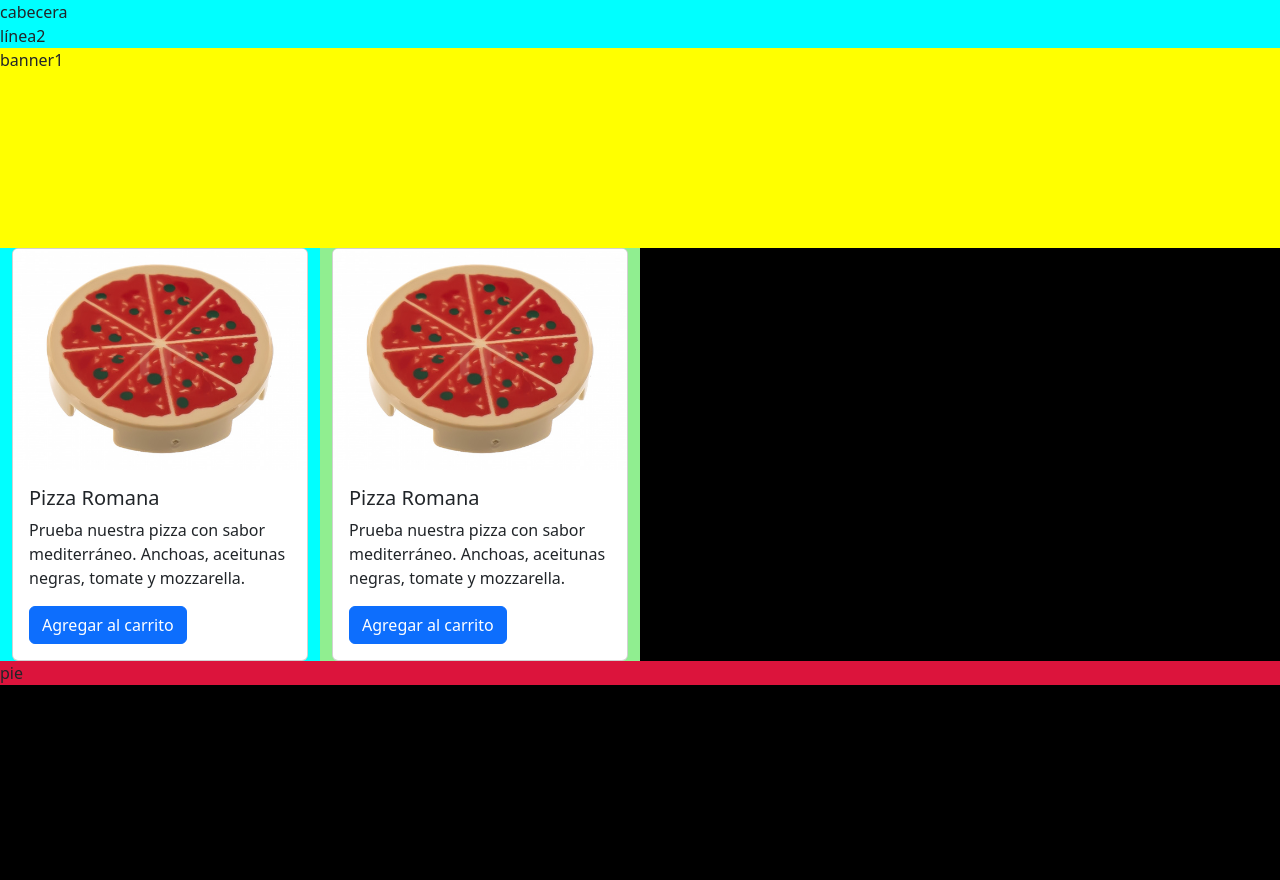
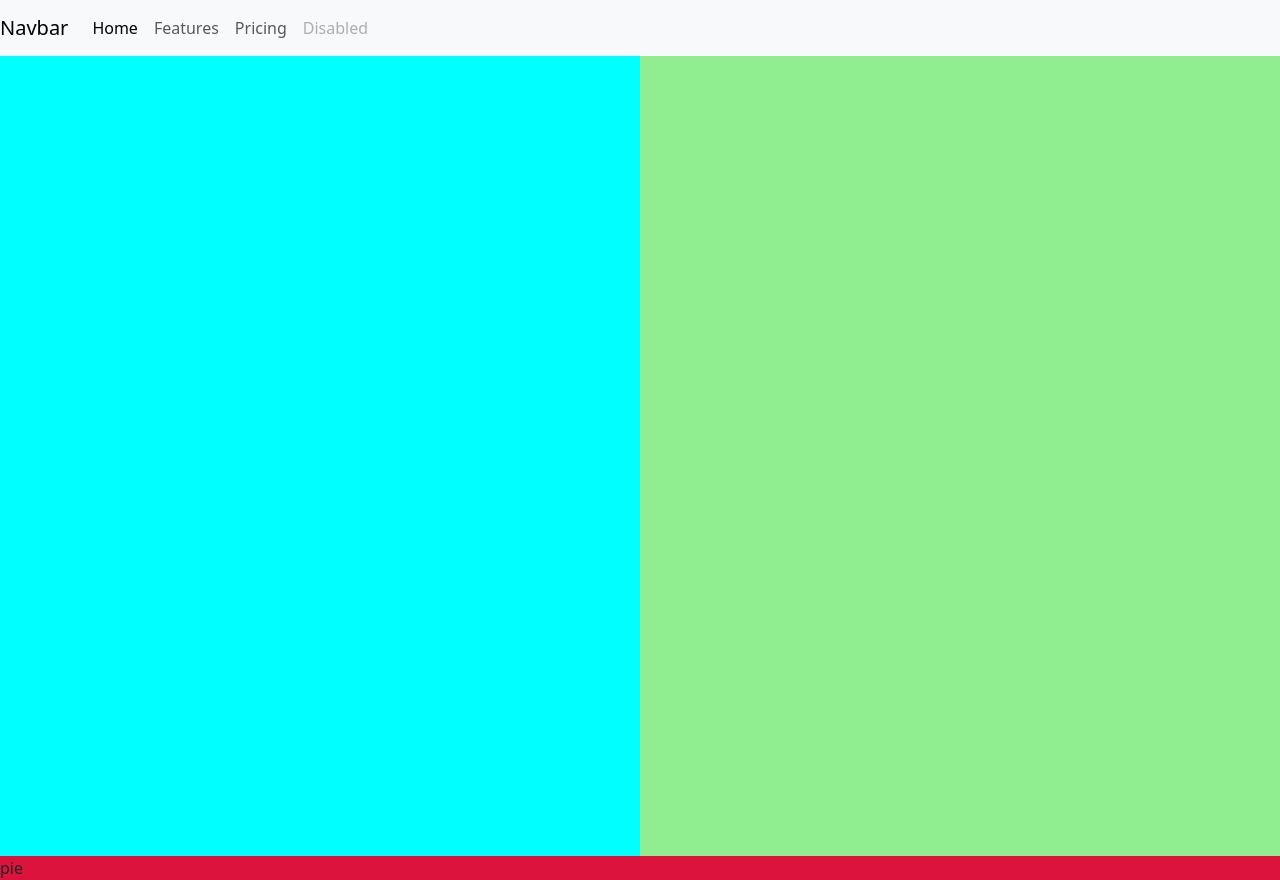
Before and after one commit to paco-fuentes/btc-geekshubs-15092023-proyecto-1, a plain HTML site: page index.html in a window 1280 px wide. Before the commit the page ends 800 px from the top, so only its background shows below. Drawn offline with nearby package versions, Linux system fonts and the light colour scheme.

Commit message:
Cambios en el menu de inicio y agregada una navbar

```diff
--- a/index.html
+++ b/index.html
@@ -13,54 +13,61 @@
 </head>
 
 <body>
+
+    <!-- CABECERA -->
+    <nav class="navbar navbar-expand-lg bg-body-tertiary">
+          <a class="navbar-brand" href="#">Navbar</a>
+          <button class="navbar-toggler" type="button" data-bs-toggle="collapse" data-bs-target="#navbarNav" aria-controls="navbarNav" aria-expanded="false" aria-label="Toggle navigation">
+            <span class="navbar-toggler-icon"></span>
+          </button>
+          <div class="collapse navbar-collapse" id="navbarNav">
+            <ul class="navbar-nav">
+              <li class="nav-item">
+                <a class="nav-link active" aria-current="page" href="#">Home</a>
+              </li>
+              <li class="nav-item">
+                <a class="nav-link" href="#">Features</a>
+              </li>
+              <li class="nav-item">
+                <a class="nav-link" href="#">Pricing</a>
+              </li>
+              <li class="nav-item">
+                <a class="nav-link disabled" aria-disabled="true">Disabled</a>
+              </li>
+            </ul>
+          </div>
+        </div>
+      </nav>
+
+
     <!-- INICIO CONTAINER -->
     <div class="container-fluid">
 
-        <!-- CABECERA -->
-
-        <div class="row background-cyan">cabecera</br>línea2</div>
-
         <!-- CONTENIDO 1 -->
 
-        <div class="row background-yellow h-25">banner1</div>
+        <!-- <div class="row background-yellow">banner1</div> -->
 
         <!-- CONTENIDO 2 -->
 
         <!-- <div class="row background-red h-25">banner2</div>-->
 
-        <!-- PLATOS -->
+        <!-- BIENVENIDA -->
 
-        <div class="row row-cols-xxl-5 row-cols-xl-4 row-cols-lg-3 row-cols-md-2 row-cols-sm-2 row-cols-xs-1">
+        <div class="row row-cols-xxl-2 row-cols-xl-2 row-cols-lg-2 row-cols-md-1 row-cols-sm-1 row-cols-xs-1 h-100">
 
             <div class="background-cyan">
-                <div class="card" style="width: auto">
-                    <img src="../img/pizza-lego-1.jpg" class="card-img-top" alt="pizza romana">
-                    <div class="card-body">
-                        <h5 class="card-title">Pizza Romana</h5>
-                        <p class="card-text">Prueba nuestra pizza con sabor mediterráneo. Anchoas, aceitunas negras,
-                            tomate y mozzarella.</p>
-                        <a href="#" class="btn btn-primary">Agregar al carrito</a>
-                    </div>
-                </div>
+
             </div>
 
             <div class="background-green">
-                <div class="card" style="width: auto">
-                    <img src="../img/pizza-lego-1.jpg" class="card-img-top" alt="pizza romana">
-                    <div class="card-body">
-                        <h5 class="card-title">Pizza Romana</h5>
-                        <p class="card-text">Prueba nuestra pizza con sabor mediterráneo. Anchoas, aceitunas negras,
-                            tomate y mozzarella.</p>
-                        <a href="#" class="btn btn-primary">Agregar al carrito</a>
-                    </div>
-                </div>
+
             </div>
 
         </div>
+
         <!-- PIE DE PÁGINA -->
 
         <div class="row background-red">pie</div>
-
 
         <!-- FIN CONTAINER -->
     </div>
```
